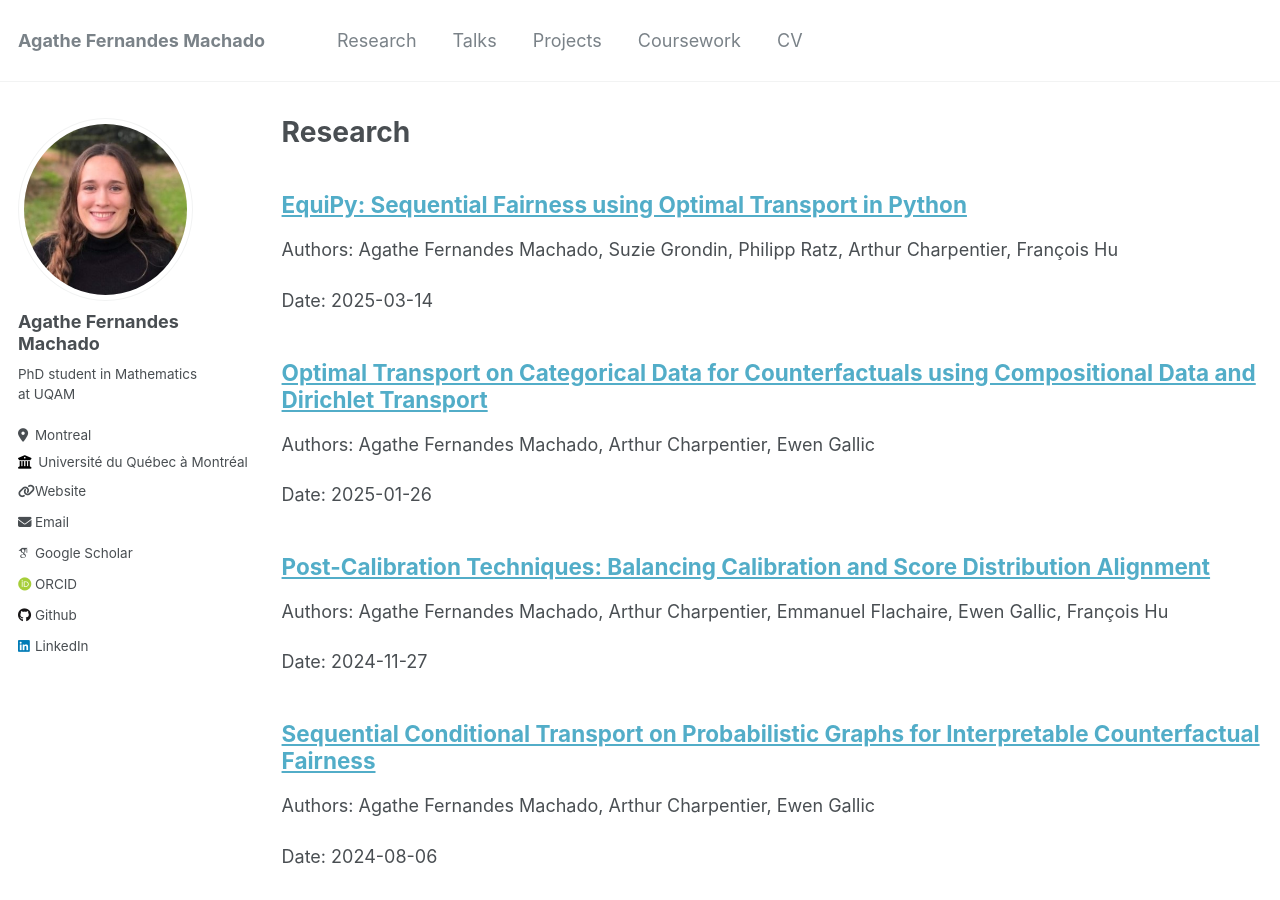
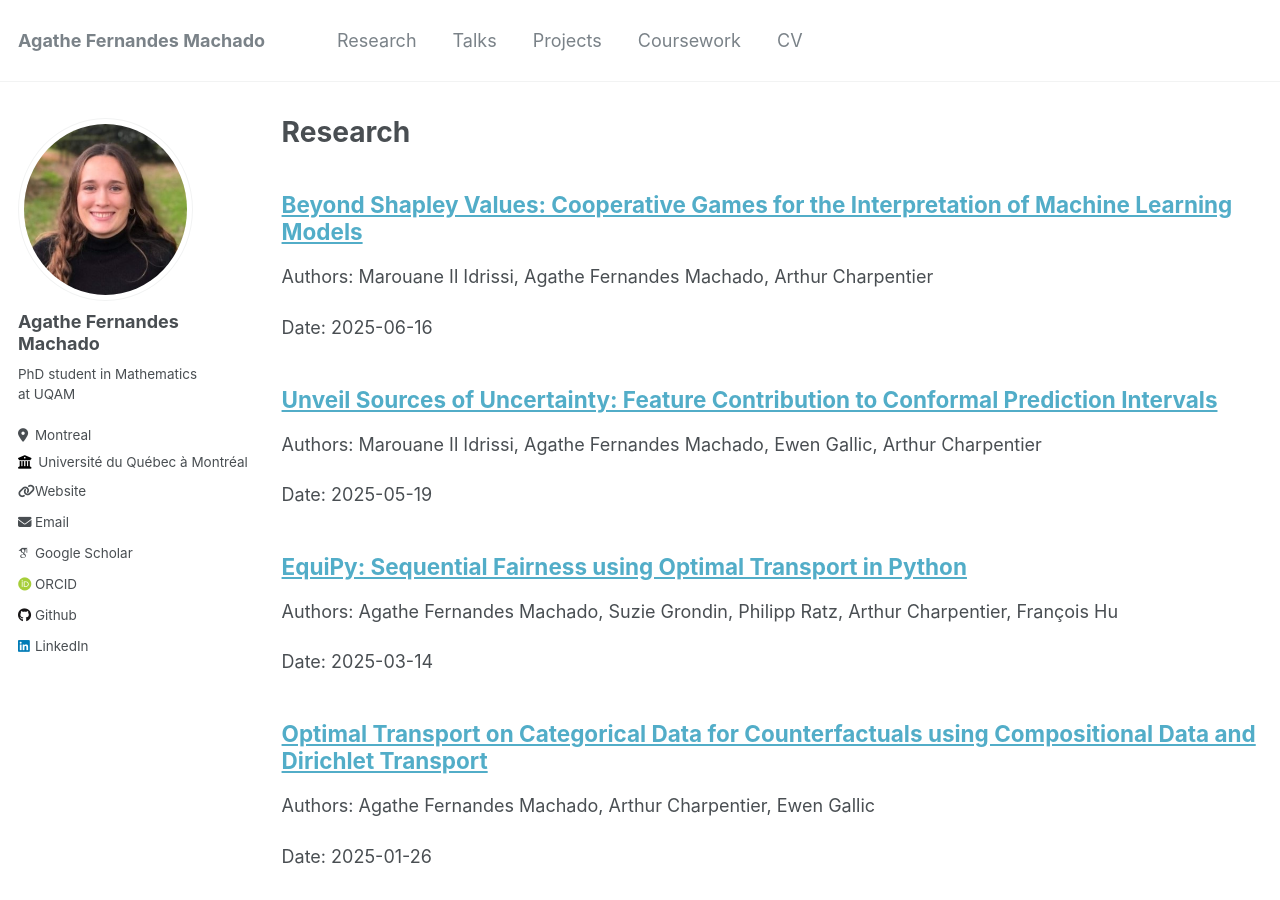
Before and after one commit to fer-agathe/fer-agathe.github.io, a Jekyll site: the page built from _pages/research.md, in a window 1280 px wide and 900 px high. Built offline with Jekyll 4.4.1, drawn with Linux system fonts in a browser that asks for light colours; some web fonts are replaced.

Commit message:
update research and talk pages

```diff
--- a/_pages/research.md
+++ b/_pages/research.md
@@ -8,6 +8,34 @@ author_profile: true
 {% include base_path %}
 
 <!-- Manually list your research articles -->
+<div class="archive__item">
+  <h2 class="archive__item-title" itemprop="headline">
+    <a href="https://arxiv.org/abs/2506.13900" target="_blank">Beyond Shapley Values: Cooperative Games for the Interpretation of Machine Learning Models</a>
+  </h2>
+
+  <p class="archive__item-authors">
+    Authors: Marouane Il Idrissi, Agathe Fernandes Machado, Arthur Charpentier
+  </p>
+
+  <p class="archive__item-date">
+    Date: 2025-06-16
+  </p>
+</div>
+
+<div class="archive__item">
+  <h2 class="archive__item-title" itemprop="headline">
+    <a href="https://arxiv.org/abs/2505.13118" target="_blank">Unveil Sources of Uncertainty: Feature Contribution to Conformal Prediction Intervals</a>
+  </h2>
+
+  <p class="archive__item-authors">
+    Authors: Marouane Il Idrissi, Agathe Fernandes Machado, Ewen Gallic, Arthur Charpentier
+  </p>
+
+  <p class="archive__item-date">
+    Date: 2025-05-19
+  </p>
+</div>
+
 <div class="archive__item">
   <h2 class="archive__item-title" itemprop="headline">
     <a href="https://arxiv.org/pdf/2503.09866" target="_blank">EquiPy: Sequential Fairness using Optimal Transport in Python</a>
```
Also changed, not shown: _pages/talks.md (+2 -0 lines).
